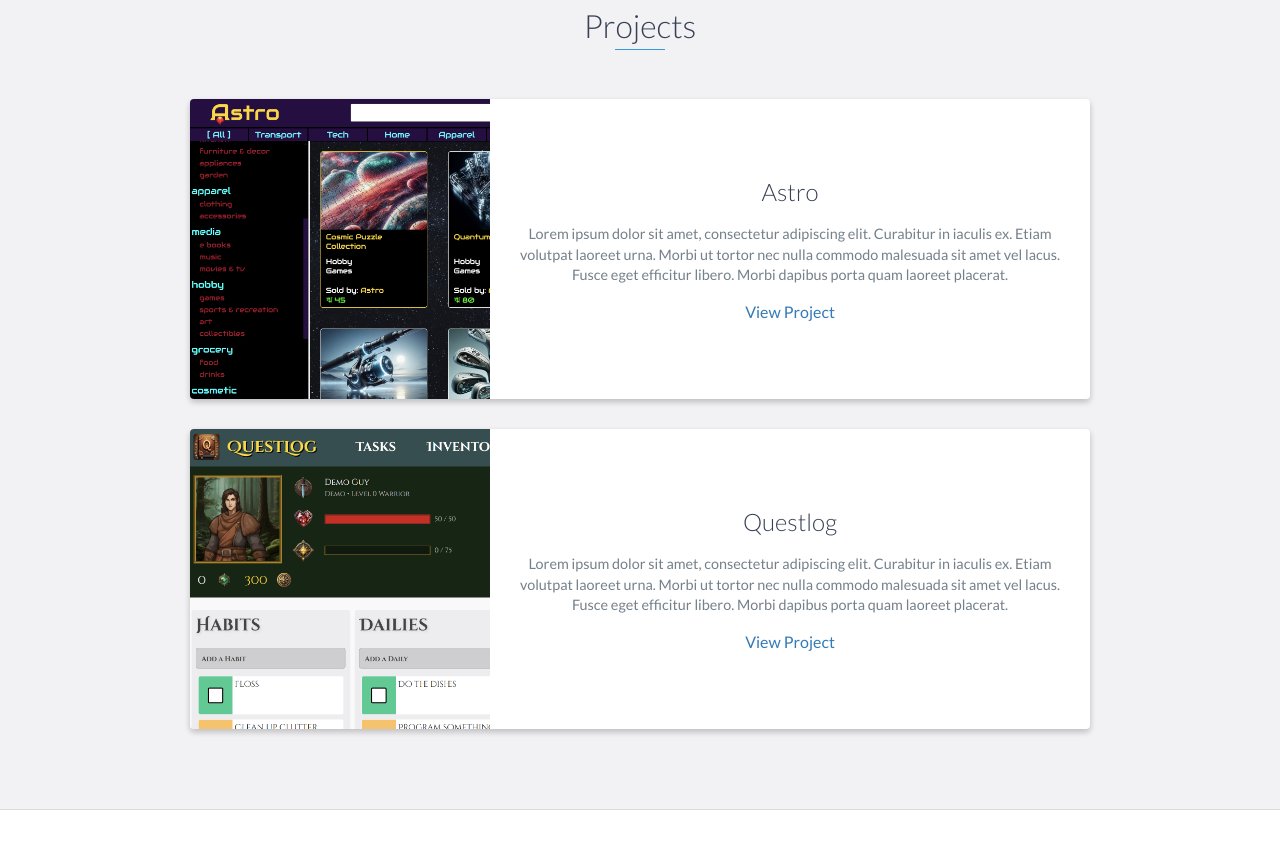
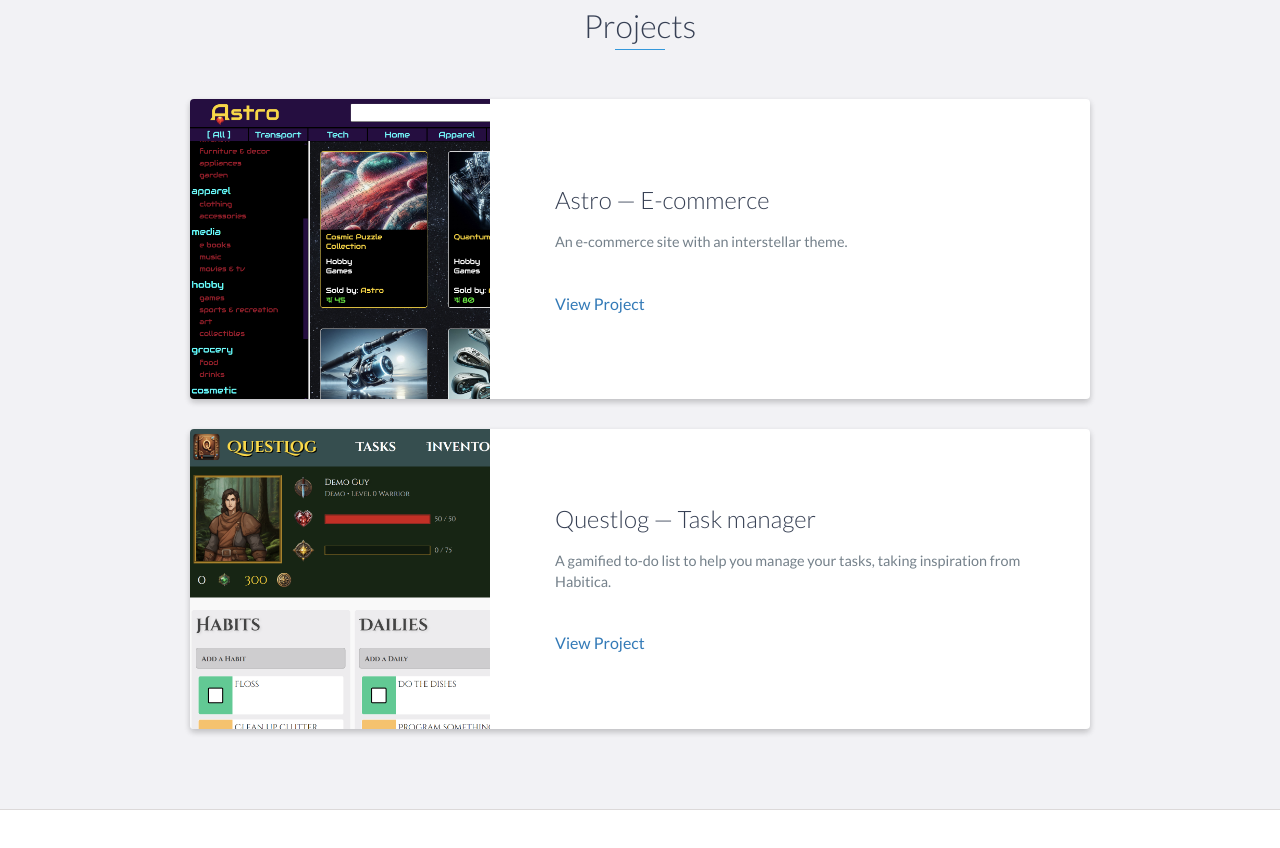
Before and after one commit to ummjhall/portfolio, a website: page index.html in a window 1280 px wide. Shown: the part 1112-1960 px from the top of the page. Drawn offline with nearby package versions, Linux system fonts and the light colour scheme.

Commit message:
Edit profile image and project text

```diff
--- a/index.html
+++ b/index.html
@@ -9,7 +9,7 @@
 	<link rel="shortcut icon" href="favicon.ico" type="image/x-icon">
 	<link rel="icon" href="favicon.ico" type="image/x-icon">
     <link href="https://fonts.googleapis.com/css?family=Lato:300,400,700,900" rel="stylesheet">
-    <link rel="stylesheet" href="libs/font-awesome/css/font-awesome.min.css">
+    <link href="libs/font-awesome/css/font-awesome.min.css" rel="stylesheet">
     <link href="css/bootstrap.min.css" rel="stylesheet">
     <link href="css/styles.css" rel="stylesheet">
 </head>
@@ -53,7 +53,7 @@
             <!-- <a href="#" class="btn-rounded-white">Download Resume</a> -->
             <img id="lead-pic"
                 src="images/profile-pic.JPG"
-                style="width: 30%; border-radius: 20%;"
+                style="width: 30%; border-radius: 30px;"
             />
         </div>
         <!-- End #lead-content -->
@@ -99,11 +99,17 @@
                     </div>
                     <!-- End .project-image -->
                     <div class="project-info">
-                        <h3>Astro</h3>
-                        <p>
-                            Lorem ipsum dolor sit amet, consectetur adipiscing elit. Curabitur in iaculis ex. Etiam volutpat laoreet urna. Morbi ut tortor nec nulla commodo malesuada sit amet vel lacus. Fusce eget efficitur libero. Morbi dapibus porta quam laoreet placerat.
+                        <h3 style="padding-left: 50px; text-align: left;">
+                            Astro — E-commerce
+                        </h3>
+                        <p style="padding-left: 50px;">
+                            An e-commerce site with an interstellar theme.
                         </p>
-                        <a href="#">View Project</a>
+                        <div style="margin-top: 40px; padding-left: 50px; display: flex;">
+                            <a href="#">
+                                View Project
+                            </a>
+                        </div>
                     </div>
                     <!-- End .project-info -->
                 </div>
@@ -115,11 +121,17 @@
                     </div>
                     <!-- End .project-image -->
                     <div class="project-info">
-                        <h3>Questlog</h3>
-                        <p>
-                            Lorem ipsum dolor sit amet, consectetur adipiscing elit. Curabitur in iaculis ex. Etiam volutpat laoreet urna. Morbi ut tortor nec nulla commodo malesuada sit amet vel lacus. Fusce eget efficitur libero. Morbi dapibus porta quam laoreet placerat.
+                        <h3 style="padding-left: 50px; text-align: left;">
+                            Questlog — Task manager
+                        </h3>
+                        <p style="padding-left: 50px; text-align: left;">
+                            A gamified to-do list to help you manage your tasks, taking inspiration from Habitica.
                         </p>
-                        <a href="#">View Project</a>
+                        <div style="margin-top: 40px; padding-left: 50px; display: flex;">
+                            <a href="#">
+                                View Project
+                            </a>
+                        </div>
                     </div>
                     <!-- End .project-info -->
                 </div>
```
Also changed, not shown: images/profile-pic.JPG.
